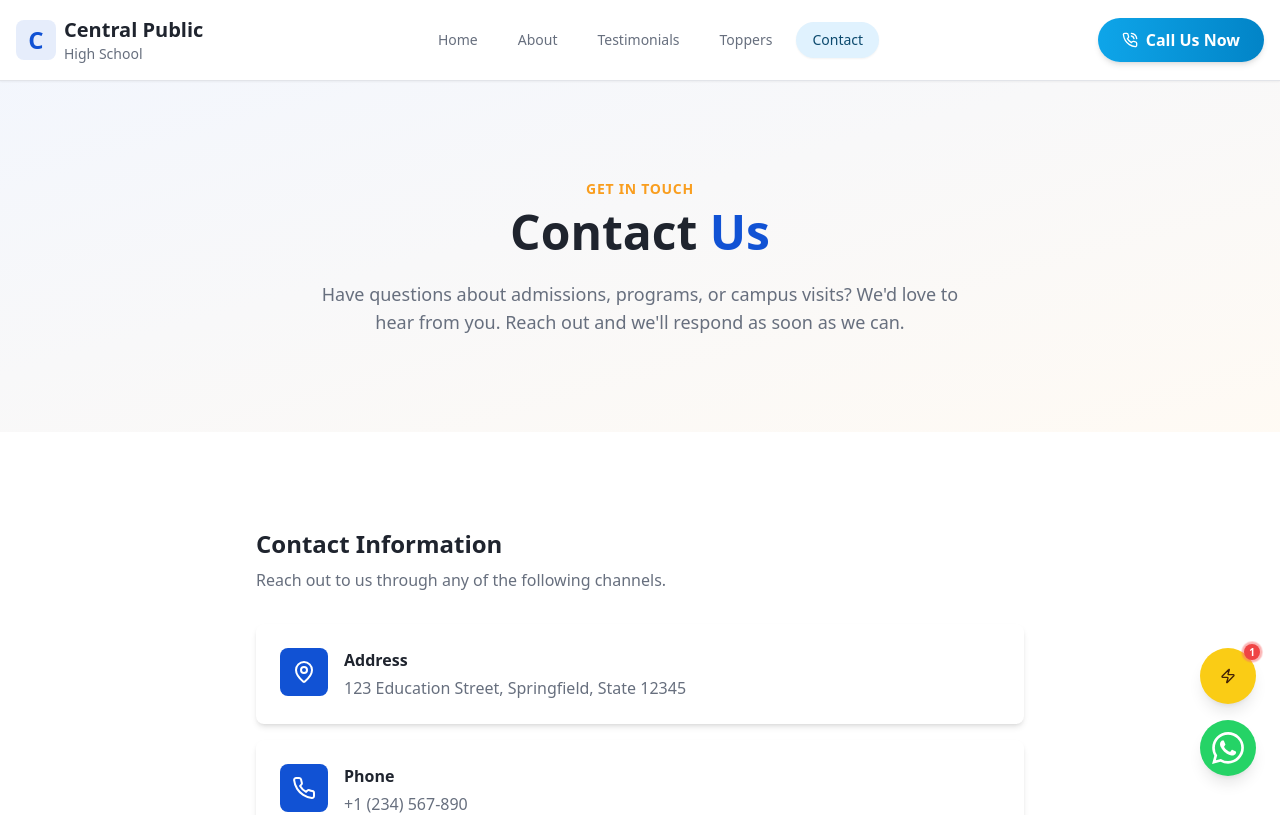
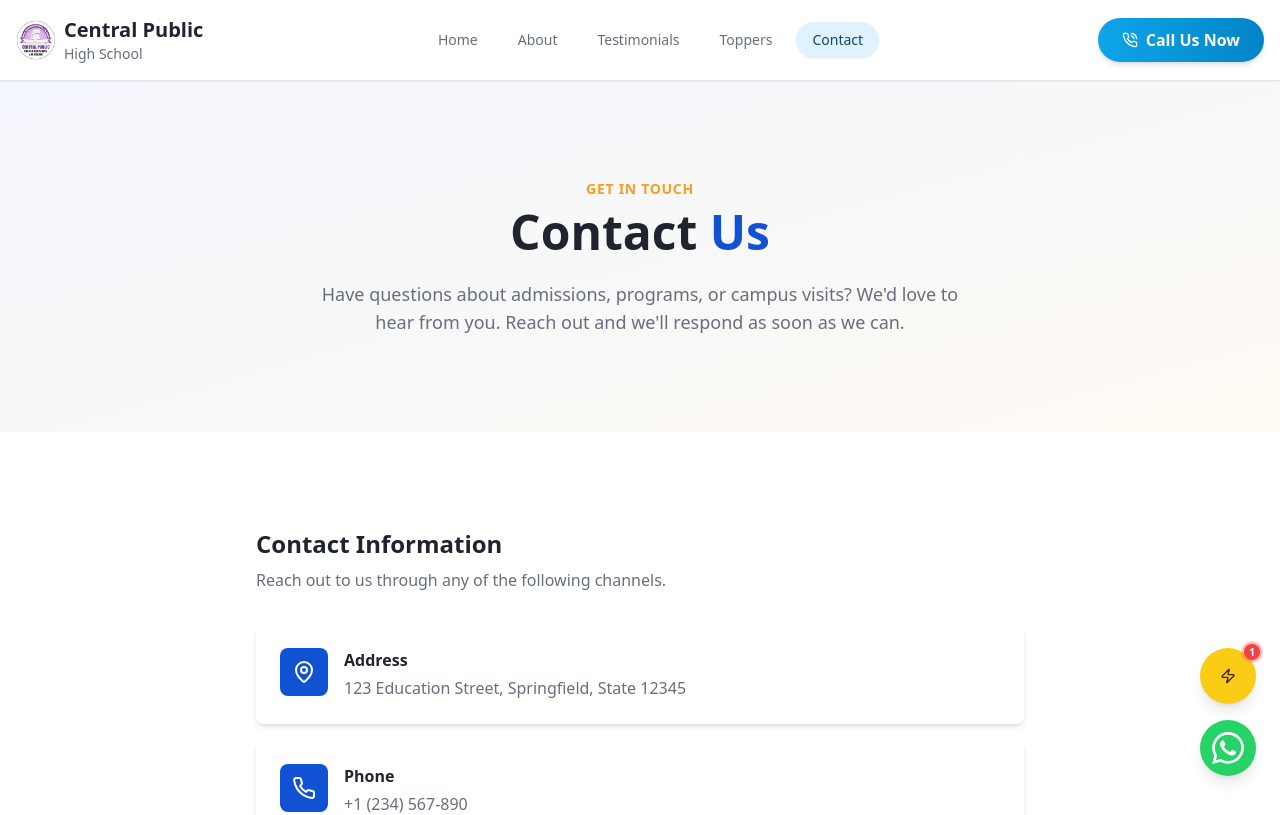
Before and after one commit to Sufyan2126/school-web-portal, a React (Vite) app: page /contact in a window 1280 px wide. Shown: the top 815 px of the page. Built offline with nearby package versions, Linux system fonts and the light colour scheme; the HTML template or start-up script is replaced by a standard one.

Commit message:
Updated feature

```diff
--- a/src/components/layout/Navbar.tsx
+++ b/src/components/layout/Navbar.tsx
@@ -22,8 +22,8 @@ export const Navbar = () => {
         <div className="flex items-center justify-between h-16 md:h-20">
           {/* Logo */}
           <Link to="/" className="flex items-center gap-2">
-            <div className="w-10 h-10 bg-primary/10 rounded-lg flex items-center justify-center">
-              <span className="text-2xl font-bold text-primary">C</span>
+            <div className="w-10 h-10 flex items-center justify-center overflow-hidden">
+              <img src="/src/logo.png" alt="School Logo" className="w-full h-full object-contain" />
             </div>
             <div className="flex flex-col">
               <span className="text-lg md:text-xl font-bold text-foreground leading-none">
--- a/src/pages/Index.tsx
+++ b/src/pages/Index.tsx
@@ -101,10 +101,10 @@ const Index = ({ onApplyClick }: IndexProps) => {
           <div className="flex flex-row items-center justify-between h-full">
 
             {/* Left Column - Content */}
-            <div className="w-full sm:w-1/2 md:w-1/2 flex flex-col items-start text-left pl-6 sm:pl-10 md:pl-16 lg:pl-20 pr-6 sm:pr-8 md:pr-10 lg:pr-16 relative z-20">
+            <div className="w-full sm:w-1/2 md:w-1/2 flex flex-col items-center text-center pl-6 sm:pl-10 md:pl-16 lg:pl-20 pr-6 sm:pr-8 md:pr-10 lg:pr-16 relative z-20">
               {/* School Logo */}
-              <div className="w-12 h-12 sm:w-16 sm:h-16 md:w-20 md:h-20 bg-primary/10 backdrop-blur-md rounded-2xl flex items-center justify-center mb-4 sm:mb-6 md:mb-8 border border-primary/20 shadow-xl overflow-hidden group hover:scale-105 transition-transform duration-300">
-                <GraduationCap className="w-6 h-6 sm:w-8 sm:h-8 md:w-10 md:h-10 text-primary drop-shadow-none" />
+              <div className="w-24 h-24 sm:w-32 sm:h-32 md:w-40 md:h-40 flex items-center justify-center mb-6 sm:mb-8 md:mb-10 lg:mb-12 bg-transparent overflow-hidden group hover:scale-105 transition-transform duration-300">
+                <img src="/src/logo.png" alt="School Logo" className="w-full h-full object-contain drop-shadow-md" />
               </div>
 
               {/* School Name */}
```
